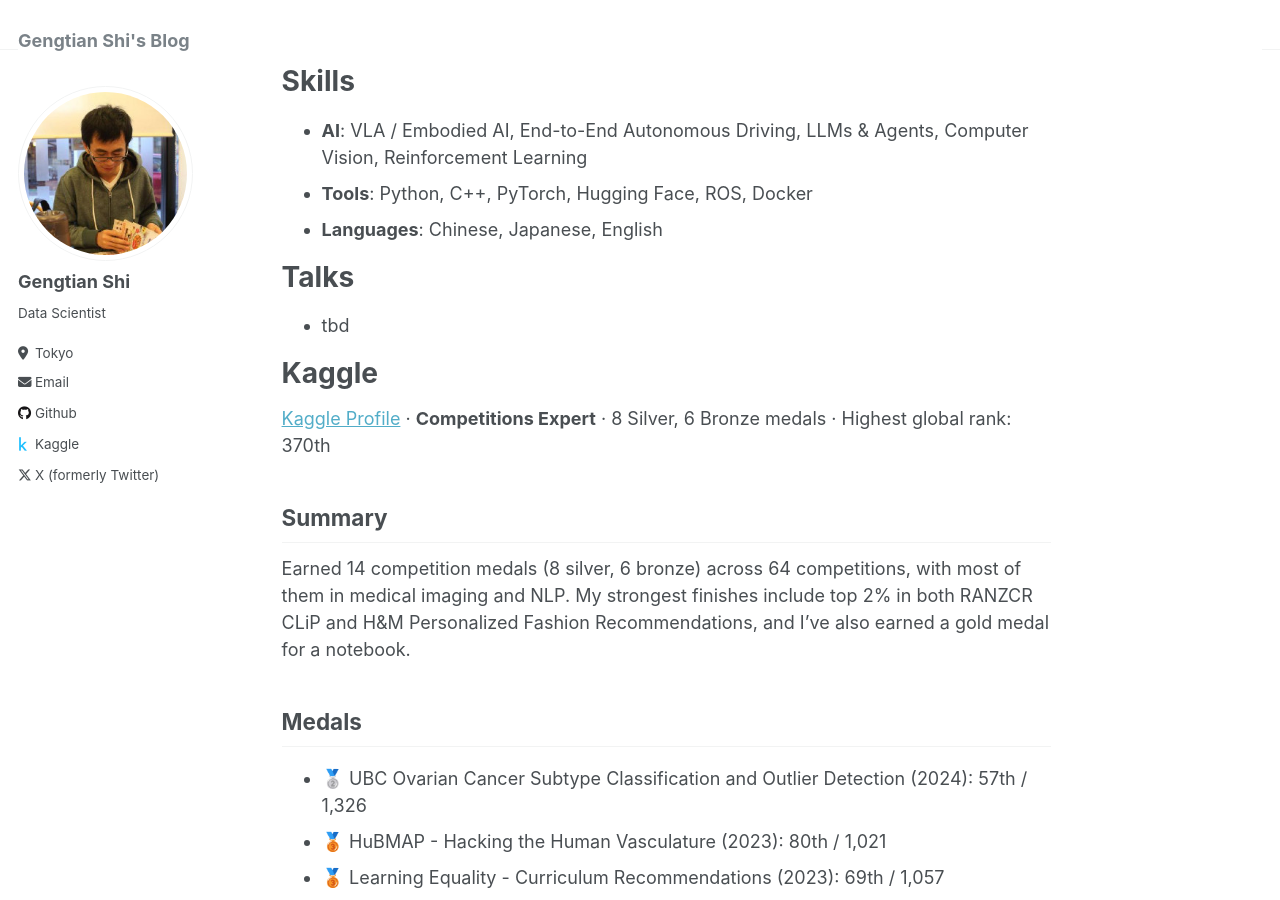
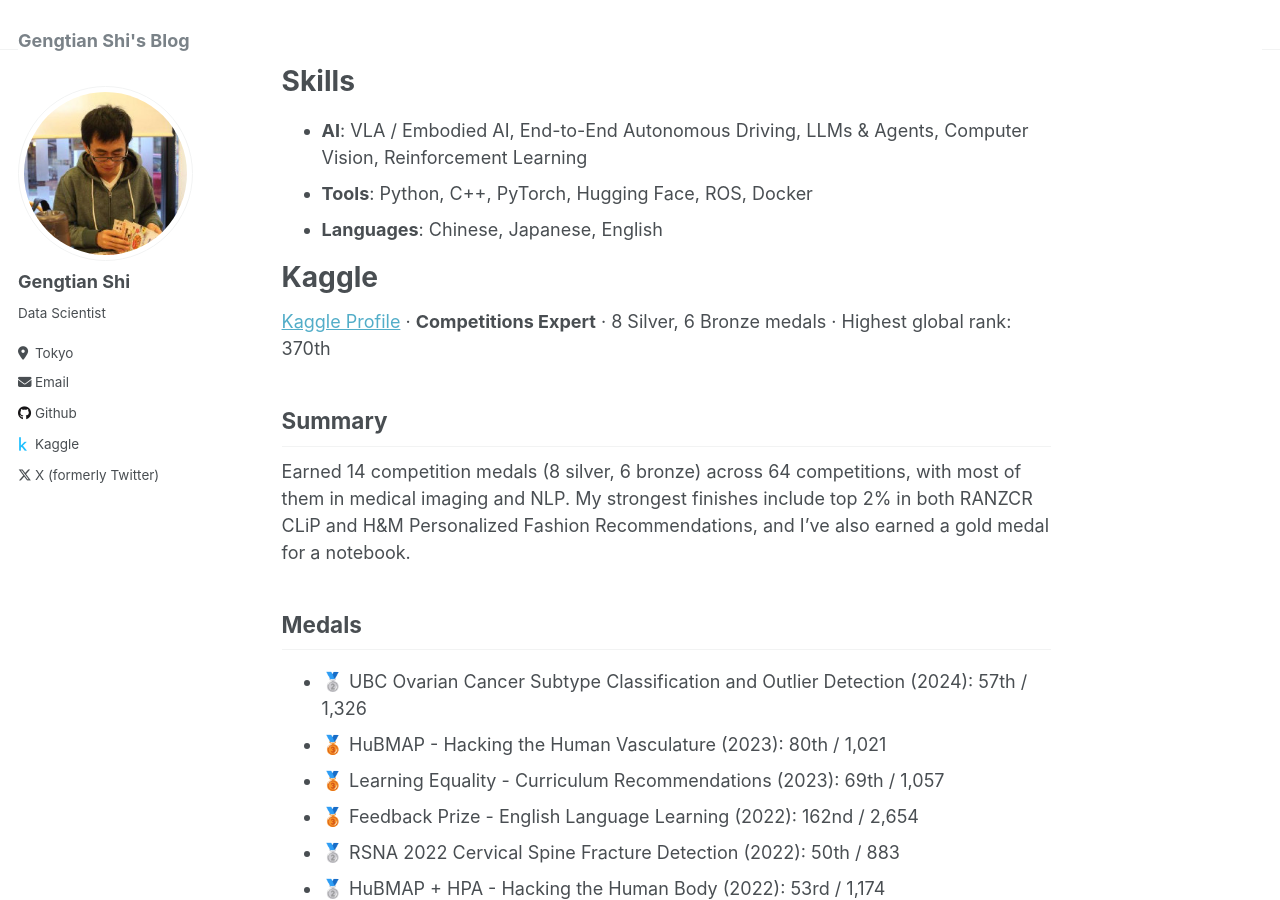
Before and after one commit to shigengtian/shigengtian.github.io, a Jekyll site: the page built from _pages/about.md, in a window 1280 px wide and 900 px high, scrolled down 1493 px. Built offline with Jekyll 4.4.1, drawn with Linux system fonts in a browser that asks for light colours.

Commit message:
Remove empty Talks section
Co-Authored-By: Claude Opus 5.5 (1M context) <noreply@anthropic.com>

```diff
--- a/_pages/about.md
+++ b/_pages/about.md
@@ -46,9 +46,6 @@ At Mirai Bit, we're building robots that perform tasks in real environments from
 - **Tools**: Python, C++, PyTorch, Hugging Face, ROS, Docker
 - **Languages**: Chinese, Japanese, English
 
-# Talks
-- tbd
-
 # Kaggle
 [Kaggle Profile](https://www.kaggle.com/shigengtian) · **Competitions Expert** · 8 Silver, 6 Bronze medals · Highest global rank: 370th
 
```
